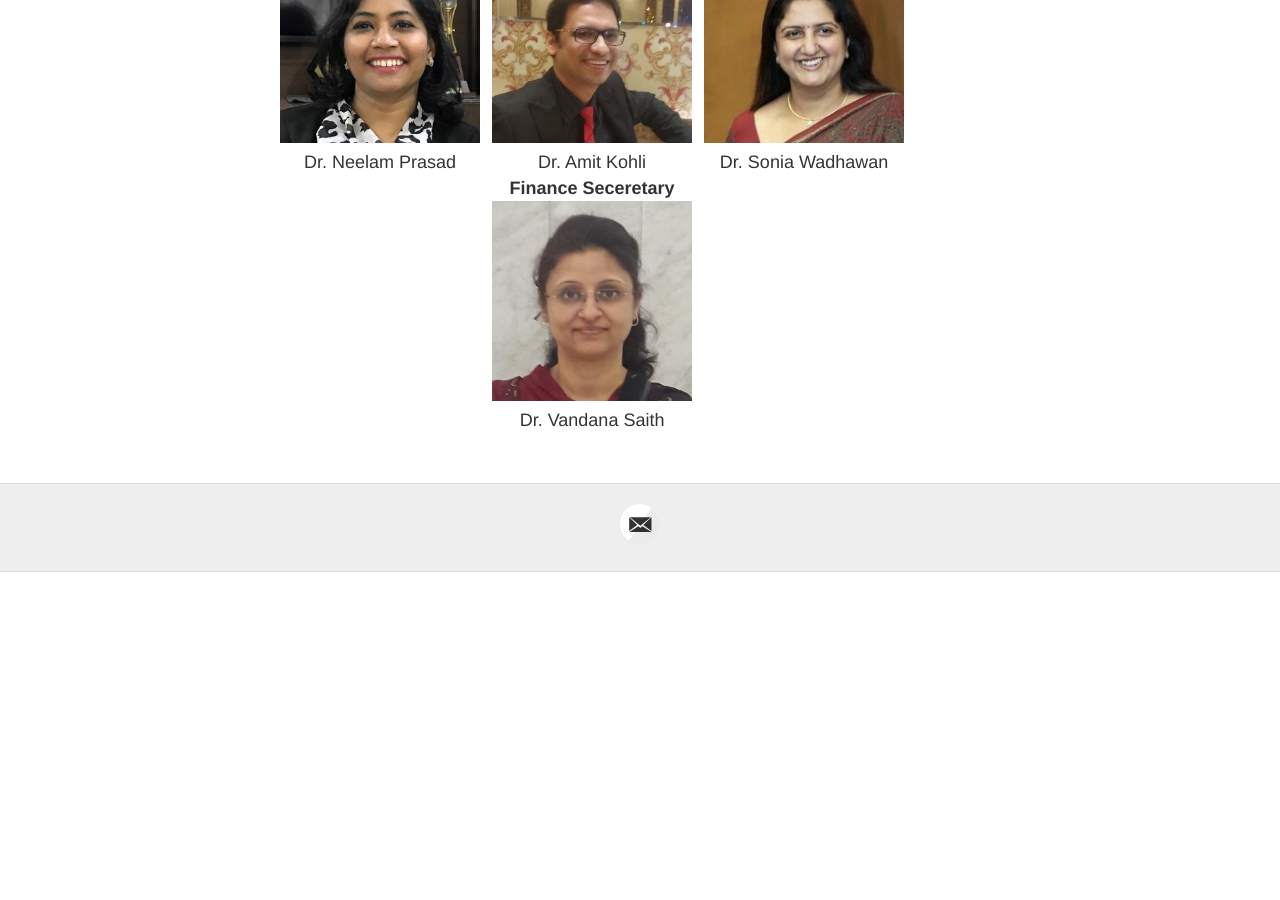
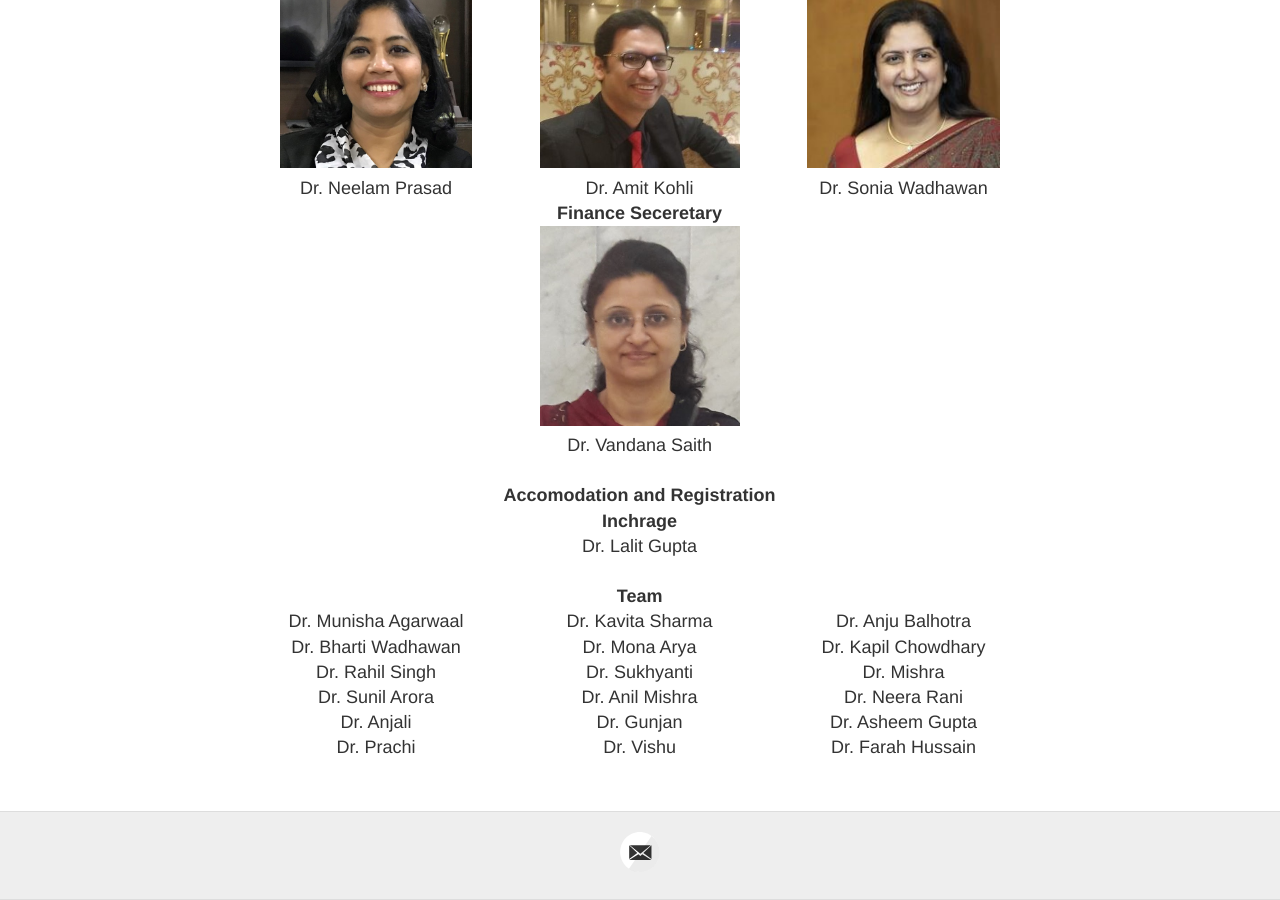
Before and after one commit to manofcomputer/manofcomputer.github.io, a Jekyll site: the page built from commitee.md, in a window 1280 px wide and 900 px high, scrolled down 640 px. Built offline with Jekyll 4.4.1, drawn with Linux system fonts in a browser that asks for light colours; before the commit the page ends 1212 px from its top, so only the background shows below that.

Commit message:
Added more team members

```diff
--- a/commitee.md
+++ b/commitee.md
@@ -4,8 +4,7 @@
 permalink: /commitee/
 ---
 
-
-| **Patron**        |   **Organising Chairman** | **Co - Chairperson**    |
+| **Patron**        |  &nbsp;  &nbsp; &nbsp;&nbsp; &nbsp; &nbsp;  &nbsp; &nbsp; **Organising Chairman**  &nbsp; &nbsp; &nbsp;&nbsp; &nbsp; &nbsp; &nbsp; &nbsp; &nbsp; | **Co - Chairperson**    |
 | :--------------: | :-------------------: | :------------------: |
 | ![404]({{site.baseurl}}/images/ramji.jpg){:height="200px" width="200px"} |    ![404]({{site.baseurl}}/images/uc.jpg){:height="200px" width="200px"}     | ![404]({{site.baseurl}}/images/poon.png){:height="200px" width="200px"} |
 | Dr. S. Ramji |    Dr. U.C. Verma     | Dr. Poonam Bhadoria |
@@ -19,3 +18,16 @@
 | |**Finance Seceretary** | |
 | |![404]({{site.baseurl}}/images/V.jpeg){:height="200px" width="200px"} | |
 | |Dr. Vandana Saith | |
+| | | |
+| |**Accomodation and Registration Inchrage** | |
+| :--------------: | :-------------------: | :------------------: |
+| | Dr. Lalit Gupta| |
+| | | |
+| |**Team**  | |
+| :--------------: | :-------------------: | :------------------: |
+|Dr. Munisha Agarwaal| Dr. Kavita Sharma | Dr. Anju Balhotra |
+| Dr. Bharti Wadhawan| Dr. Mona Arya| Dr. Kapil Chowdhary |
+| Dr. Rahil Singh| Dr. Sukhyanti |Dr. Mishra |
+| Dr. Sunil Arora| Dr. Anil Mishra| Dr. Neera Rani|
+| Dr. Anjali| Dr. Gunjan | Dr. Asheem Gupta |
+| Dr. Prachi | Dr. Vishu | Dr. Farah Hussain|
```
